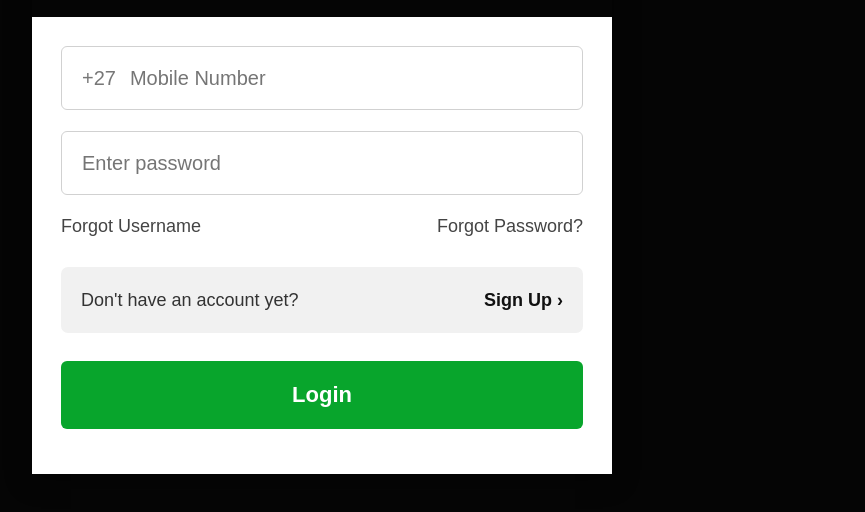
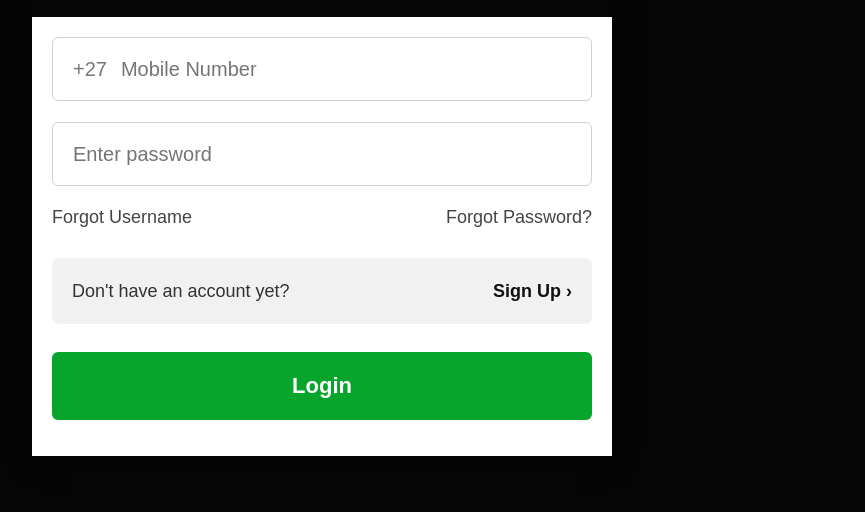
Before and after one commit to kipkorirenuch23-bit/betway_51, a plain HTML site: page index.html in a window 1280 px wide. Shown: the part 162-674 px from the top of the page, without its empty margins (318-1183 px from the left). Drawn offline with Linux system fonts and the light colour scheme.

Commit message:
Update style.css

```diff
--- a/style.css
+++ b/style.css
@@ -90,7 +90,7 @@ body {
 
 /* Form */
 #accessForm {
-  padding: 29px;
+  padding: 20px;
   background: white;
 }
 
```
